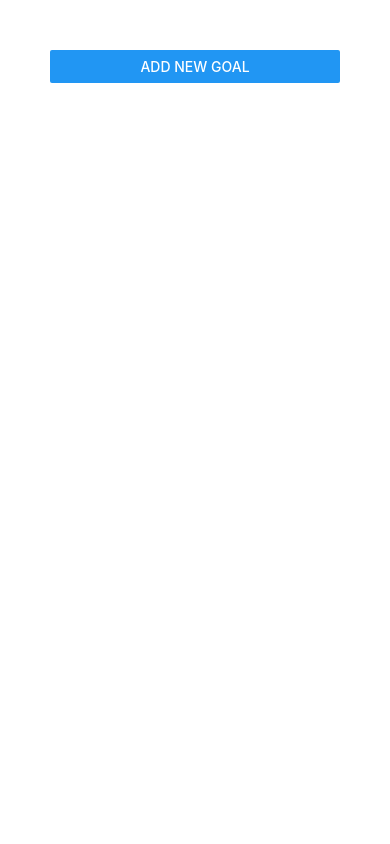
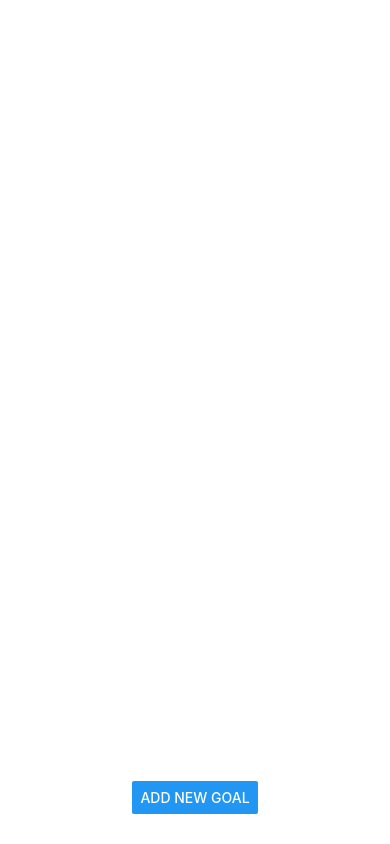
Before and after one commit to owaisazmal/ToDoListAppReact, a React Native app: screen / in a window 390 px wide. Built offline with nearby package versions, Linux system fonts and the light colour scheme.

Commit message:
moved add new goal to bottom

```diff
--- a/App.js
+++ b/App.js
@@ -1,26 +1,25 @@
 import { StatusBar } from 'expo-status-bar';
-import React, {useState} from 'react';
+import React, { useState } from 'react';
 import { StyleSheet, Text, View, Button, TextInput, Modal, TouchableOpacity, FlatList } from 'react-native';
 import GoalItem from './components/GoalItem';
 import GoalInput from './components/GoalInput';
 
 export default function App() {
-   //change
+
   const [courseGoals, setCourseGoals] = useState([]);
   const [isAddModal, setIsAddModal] = useState(false);
-
 
   const addGoalHandler = goalTitle => {
     setCourseGoals(currentGoals => [
       ...courseGoals,
-      { id: Math.random().toString(), value: goalTitle}
+      { id: Math.random().toString(), value: goalTitle }
     ]);
     setIsAddModal(false);
   }
 
   const deleteGoalHandler = goalId => {
     setCourseGoals(currentGoals => {
-      return currentGoals.filter((goal) => goal.id !== goalId)
+      return currentGoals.filter((goal) => goal.id !== goalId);
     });
   }
 
@@ -28,17 +27,20 @@ export default function App() {
     setIsAddModal(false);
   }
 
-
   return (
     <View style={styles.container}>
-      <Button title="Add New Goal" onPress={() => setIsAddModal(true)} />
-       <GoalInput visible={isAddModal} onAddGoal={addGoalHandler} onCancel={cancelGoalHandler} />
-      <View>
+      <GoalInput visible={isAddModal} onAddGoal={addGoalHandler} onCancel={cancelGoalHandler} />
+      <View style={styles.goalsContainer}>
         <FlatList
-        keyExtractor={(item, index) => item.id}
-        data={courseGoals}
-        renderItem={itemData => <GoalItem id={itemData.item.id} onDelete={deleteGoalHandler}  title={itemData.item.value} />}
+          keyExtractor={(item, index) => item.id}
+          data={courseGoals}
+          renderItem={itemData => (
+            <GoalItem id={itemData.item.id} onDelete={deleteGoalHandler} title={itemData.item.value} />
+          )}
         />
+      </View>
+      <View style={styles.buttonContainer}>
+        <Button title="Add New Goal" onPress={() => setIsAddModal(true)} />
       </View>
     </View>
   );
@@ -48,6 +50,16 @@ const styles = StyleSheet.create({
   container: {
     flex: 1,
     backgroundColor: '#fff',
-    margin: 50
+    padding: 50,
+  },
+  goalsContainer: {
+    flex: 1, // Take up all available space for goals
+  },
+  buttonContainer: {
+    position: 'absolute',
+    bottom: 30, // Distance from the bottom of the screen
+    left: 0,
+    right: 0,
+    alignItems: 'center', // Center the button horizontally
   },
 });
```
